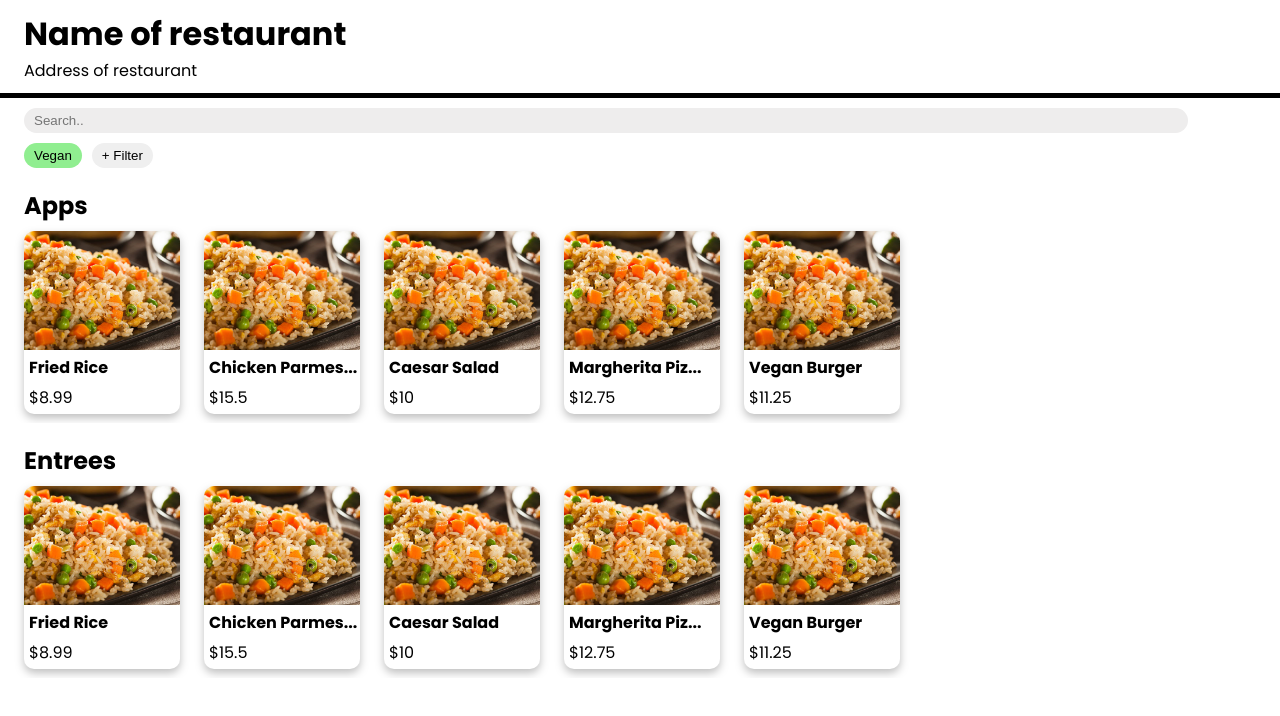
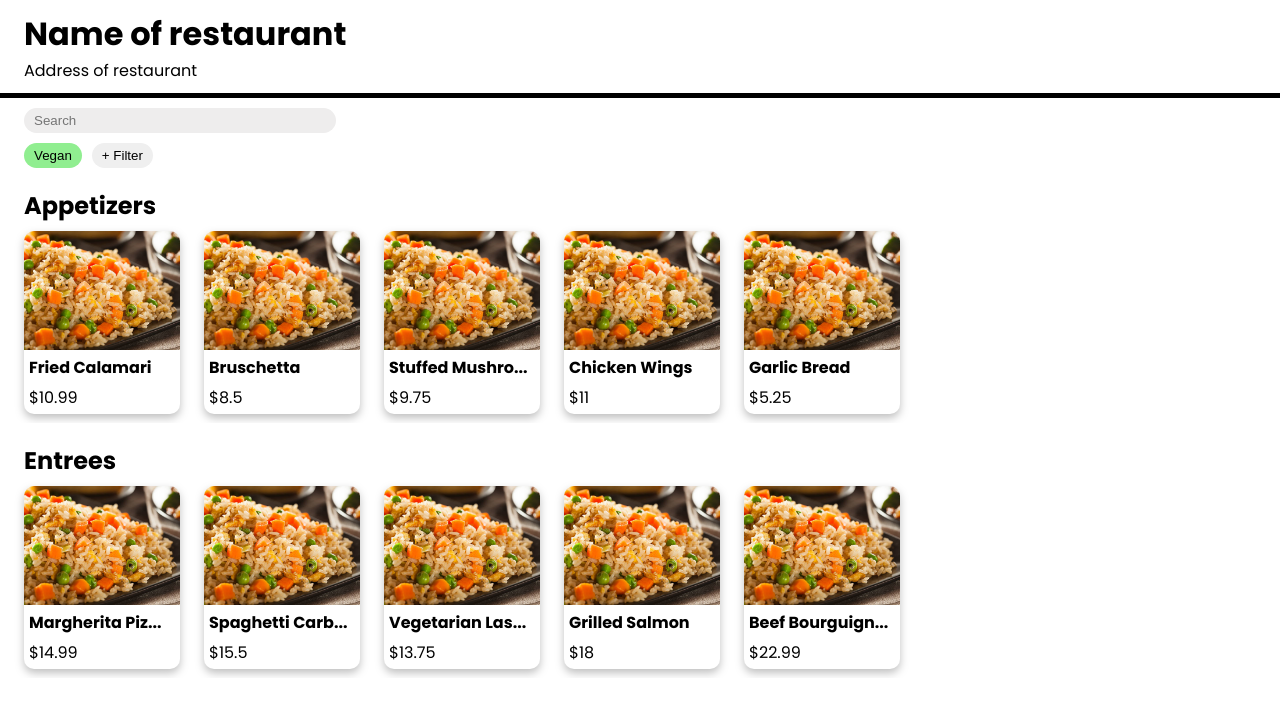
Before and after one commit to 17356-MnYou/MnYou, a React (Create React App) app in the folder client/: page /customer in a window 1280 px wide. Shown: the top 716 px of the page. Built offline with nearby package versions, Linux system fonts and the light colour scheme.

Commit message:
Added sections and filtering

```diff
--- a/client/src/Components/CustomerView/CustomerView.css
+++ b/client/src/Components/CustomerView/CustomerView.css
@@ -52,4 +52,5 @@ button {
     height: fit-content;
     padding-top: 5px;
     padding-bottom: 5px;
+    max-width: 300px;
 }
--- a/client/src/Components/CustomerView/CustomerView.tsx
+++ b/client/src/Components/CustomerView/CustomerView.tsx
@@ -1,18 +1,142 @@
 import Section from './Section';
 import './CustomerView.css';
+import { useState } from 'react';
 
+interface iMenuItem {
+  "id": number;
+  "name": string;
+  "description": string;
+  "image": string;
+  "price": number;
+  "ingredients": string[];
+}
+
+interface iSection {
+    [section: string]: iMenuItem[];
+}
 function CustomerView() {
+
+  const [search, setSearch] = useState('');
+    const [sectionItems, setSectionItems] = useState<iSection>({
+      "Appetizers": [
+        {
+          "id": 1,
+          "name": "Fried Calamari",
+          "description": "Lightly fried calamari served with a side of marinara sauce.",
+          "image": "https://example.com/images/fried_calamari.jpg",
+          "price": 10.99,
+          "ingredients": ["Calamari", "Flour", "Salt", "Pepper", "Marinara Sauce"]
+        },
+        {
+          "id": 2,
+          "name": "Bruschetta",
+          "description": "Grilled bread topped with tomato, basil, garlic, and mozzarella.",
+          "image": "https://example.com/images/bruschetta.jpg",
+          "price": 8.50,
+          "ingredients": ["Bread", "Salt", "Tomato", "Basil", "Garlic", "Mozzarella"]
+        },
+        {
+          "id": 3,
+          "name": "Stuffed Mushrooms",
+          "description": "Mushrooms stuffed with cheese, garlic, and breadcrumbs.",
+          "image": "https://example.com/images/stuffed_mushrooms.jpg",
+          "price": 9.75,
+          "ingredients": ["Mushrooms", "Cheese", "Garlic", "Breadcrumbs"]
+        },
+        {
+          "id": 4,
+          "name": "Chicken Wings",
+          "description": "Spicy chicken wings served with blue cheese dressing.",
+          "image": "https://example.com/images/chicken_wings.jpg",
+          "price": 11.00,
+          "ingredients": ["Chicken Wings", "Hot Sauce", "Butter", "Blue Cheese Dressing"]
+        },
+        {
+          "id": 5,
+          "name": "Garlic Bread",
+          "description": "Crispy garlic bread topped with butter and herbs.",
+          "image": "https://example.com/images/garlic_bread.jpg",
+          "price": 5.25,
+          "ingredients": ["Bread", "Garlic", "Butter", "Herbs"]
+        }
+      ],
+      "Entrees": [
+        {
+          "id": 6,
+          "name": "Margherita Pizza",
+          "description": "Classic Margherita pizza with fresh mozzarella, tomatoes, and basil.",
+          "image": "https://example.com/images/margherita_pizza.jpg",
+          "price": 14.99,
+          "ingredients": ["Pizza Dough", "Tomatoes", "Mozzarella", "Basil"]
+        },
+        {
+          "id": 7,
+          "name": "Spaghetti Carbonara",
+          "description": "Traditional spaghetti carbonara with eggs, cheese, pancetta, and pepper.",
+          "image": "https://example.com/images/spaghetti_carbonara.jpg",
+          "price": 15.50,
+          "ingredients": ["Spaghetti", "Eggs", "Cheese", "Pancetta", "Pepper"]
+        },
+        {
+          "id": 8,
+          "name": "Vegetarian Lasagna",
+          "description": "Layered lasagna with ricotta, spinach, mushrooms, and tomato sauce.",
+          "image": "https://example.com/images/vegetarian_lasagna.jpg",
+          "price": 13.75,
+          "ingredients": ["Lasagna Noodles", "Ricotta", "Spinach", "Mushrooms", "Tomato Sauce"]
+        },
+        {
+          "id": 9,
+          "name": "Grilled Salmon",
+          "description": "Grilled salmon with a lemon butter sauce served with vegetables.",
+          "image": "https://example.com/images/grilled_salmon.jpg",
+          "price": 18.00,
+          "ingredients": ["Salmon", "Lemon", "Butter", "Vegetables"]
+        },
+        {
+          "id": 10,
+          "name": "Beef Bourguignon",
+          "description": "Slow-cooked beef bourguignon with mushrooms, onions, and carrots.",
+          "image": "https://example.com/images/beef_bourguignon.jpg",
+          "price": 22.99,
+          "ingredients": ["Beef", "Red Wine", "Mushrooms", "Onions", "Carrots"]
+        }
+      ]
+    }
+    );
+
+    const filteredSections: iSection = Object.fromEntries(
+      Object.entries(sectionItems).map(([sectionName, items]) => [
+        sectionName,
+        items.filter(item =>
+          item.name.toLowerCase().includes(search.toLowerCase()) ||
+          item.description.toLowerCase().includes(search.toLowerCase()) ||
+          item.ingredients.some(ingredient =>
+            ingredient.toLowerCase().includes(search.toLowerCase())
+          )
+        )
+      ]).filter(([_, filteredItems]) => filteredItems.length > 0)
+    );
+
   return (
     <div>
       <h1>Name of restaurant</h1>
       <p>Address of restaurant</p>
       <div className="line-separator"></div>
-      <input className="searchBar" type="text" placeholder="Search.."></input>
+      <input
+        className="searchBar"
+        type="text"
+        placeholder="Search"
+        value={search}
+        onChange={e => setSearch(e.target.value)}
+      />
       <div className="filterContainer">
         <button className="buttonFilled">Vegan</button>
         <button>+ Filter</button>
       </div>
-      <Section/>
+      {Object.entries(filteredSections).map(([sectionName, items]) => (
+        <Section key={sectionName} title={sectionName} items={items} />
+      ))}
     </div>
   );
 }
--- a/client/src/Components/CustomerView/MenuItem.tsx
+++ b/client/src/Components/CustomerView/MenuItem.tsx
@@ -7,6 +7,7 @@ interface iMenuItem {
   "description": string;
   "image": string;
   "price": number;
+  "ingredients": string[];
 }
 
 function MenuItem(props: iMenuItem) {
--- a/client/src/Components/CustomerView/Section.tsx
+++ b/client/src/Components/CustomerView/Section.tsx
@@ -1,72 +1,36 @@
+import React from 'react';
 import MenuItem from './MenuItem';
-import './Section.css'
+import './Section.css';
 
 interface iMenuItem {
-    "id": number;
-    "name": string;
-    "description": string;
-    "image": string;
-    "price": number;
+    id: number;
+    name: string;
+    description: string;
+    image: string;
+    price: number;
+    ingredients: string[];
   }
 
-function Section() {
+  interface SectionProps {
+    title: string; // The name of the section
+    items: iMenuItem[]; // The items in this section
+  }
 
-    let sectionItems: iMenuItem[]  = [
-        {
-            "id": 0,
-            "name": "Fried Rice",
-            "description": "Classic fried rice with eggs, green peas, carrots, and green onions, seasoned with soy sauce and sesame oil.",
-            "image": "https://example.com/images/fried_rice.jpg",
-            "price": 8.99
-        },
-        {
-            "id": 1,
-            "name": "Chicken Parmesan",
-            "description": "Breaded chicken breast topped with marinara sauce and melted mozzarella, served over spaghetti.",
-            "image": "https://example.com/images/chicken_parmesan.jpg",
-            "price": 15.50
-        },
-        {
-            "id": 2,
-            "name": "Caesar Salad",
-            "description": "Crisp romaine lettuce tossed in Caesar dressing with croutons and shaved Parmesan cheese.",
-            "image": "https://example.com/images/caesar_salad.jpg",
-            "price": 10.00
-        },
-        {
-            "id": 3,
-            "name": "Margherita Pizza",
-            "description": "Classic Margherita pizza with fresh mozzarella, tomatoes, basil leaves, and a drizzle of olive oil on a thin crust.",
-            "image": "https://example.com/images/margherita_pizza.jpg",
-            "price": 12.75
-        },
-        {
-            "id": 4,
-            "name": "Vegan Burger",
-            "description": "A plant-based burger patty on a whole wheat bun, topped with lettuce, tomato, pickles, and vegan mayo.",
-            "image": "https://example.com/images/vegan_burger.jpg",
-            "price": 11.25
-        }
-    ]
-
-
+function Section({ title, items }: SectionProps) {
   return (
     <div className="menuSection">
-            <h2 className="header">Apps</h2>
+      <h2 className="header">{title}</h2>
       <div className="itemList">
-            {sectionItems.map((item) => {
-                return (
-                    <MenuItem key={item.id} name={item.name} description={item.description} image={item.image} price={item.price}/>
-                )
-            })}
-            </div>
-            <h2 className="header">Entrees</h2>
-            <div className="itemList">
-            {sectionItems.map((item) => {
-                return (
-                    <MenuItem key={item.id} name={item.name} description={item.description} image={item.image} price={item.price}/>
-                )
-            })}
+        {items.map((item) => (
+          <MenuItem
+            key={item.id}
+            name={item.name}
+            description={item.description}
+            image={item.image}
+            price={item.price}
+            ingredients={item.ingredients}
+          />
+        ))}
       </div>
     </div>
   );
```
Lines whose indentation alone changed are shown as unchanged.
